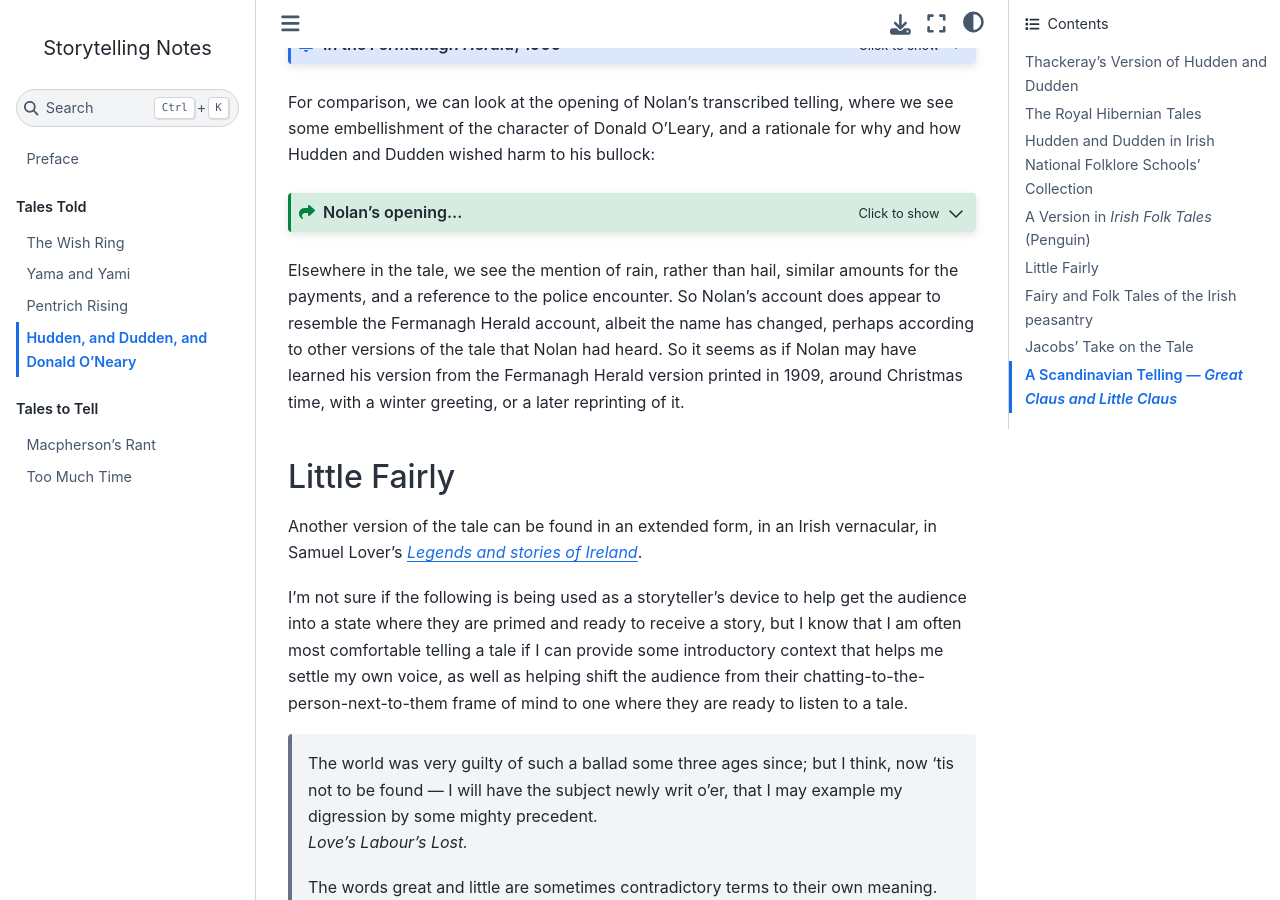
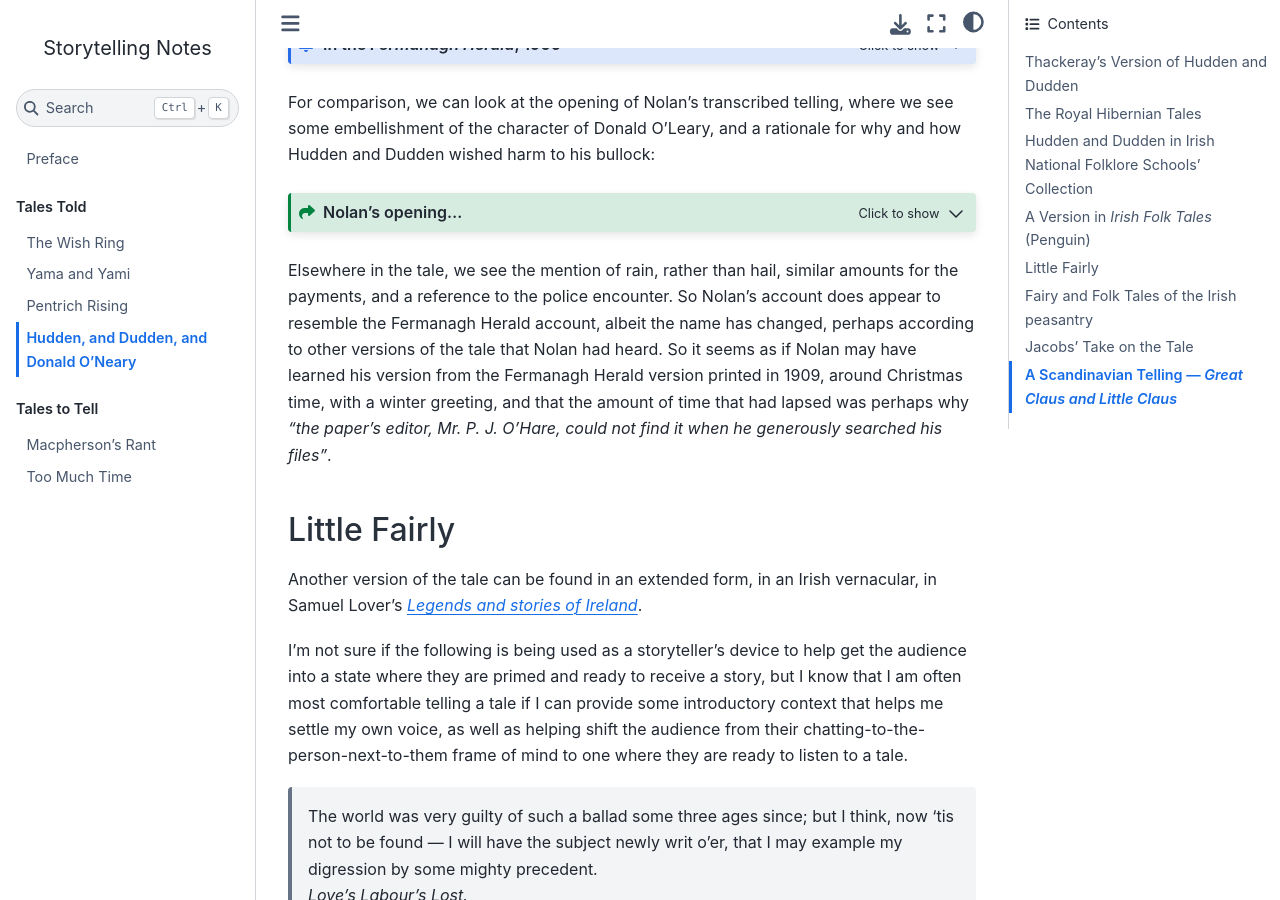
Before and after one commit to psychemedia/storytelling-notes, a Jupyter Book: the page built from hudden_dudden.md, in a window 1280 px wide and 900 px high, scrolled down 6670 px. Built offline with Jupyter Book 1.0.4 settings and Sphinx 7.4.7 and the Sphinx Book theme 1.1.4, drawn with Linux system fonts in a browser that asks for light colours.

Commit message:
Update hudden_dudden.md

````diff
--- a/hudden_dudden.md
+++ b/hudden_dudden.md
@@ -226,7 +226,7 @@
 
 ```
 
-Elsewhere in the tale, we see the mention of rain, rather than hail, similar amounts for the payments, and a reference to the police encounter. So Nolan's account does appear to resemble the Fermanagh Herald account, albeit the name has changed, perhaps according to other versions of the tale that Nolan had heard. So it seems as if Nolan may have learned his version from the Fermanagh Herald version printed in 1909, around Christmas time, with a winter greeting, or a later reprinting of it.
+Elsewhere in the tale, we see the mention of rain, rather than hail, similar amounts for the payments, and a reference to the police encounter. So Nolan's account does appear to resemble the Fermanagh Herald account, albeit the name has changed, perhaps according to other versions of the tale that Nolan had heard. So it seems as if Nolan may have learned his version from the Fermanagh Herald version printed in 1909, around Christmas time, with a winter greeting, and that the amount of time that had lapsed was perhaps why _"the paper's editor, Mr. P. J. O'Hare, could not find it when he generously searched his files"_.
 
 ## Little Fairly
 
````
